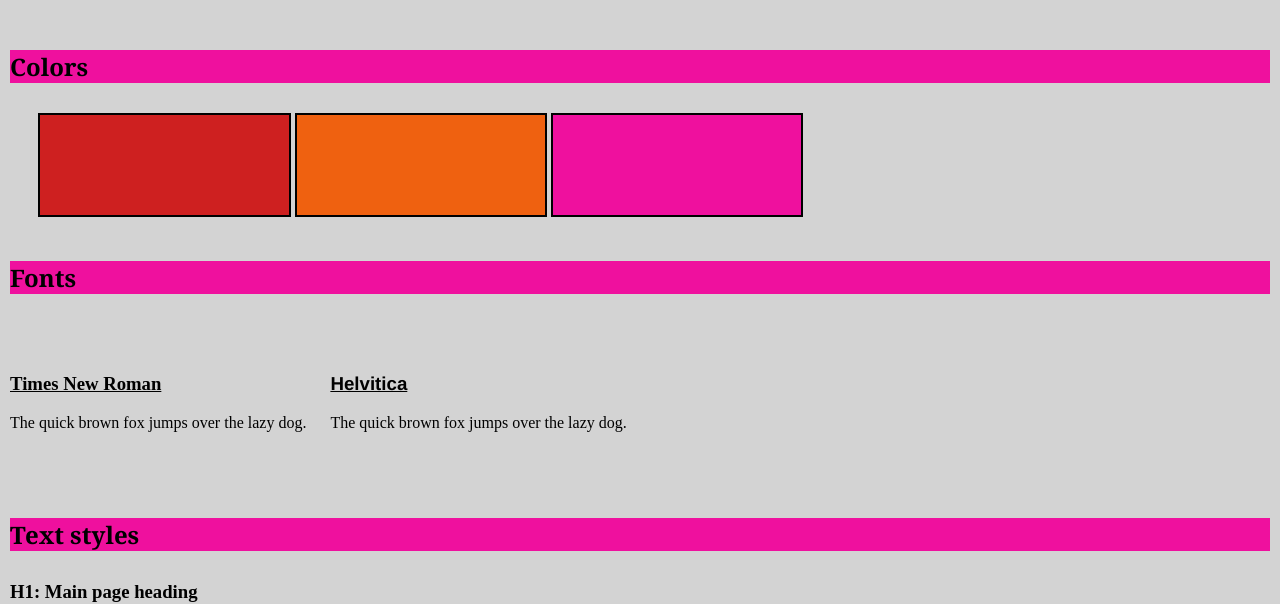
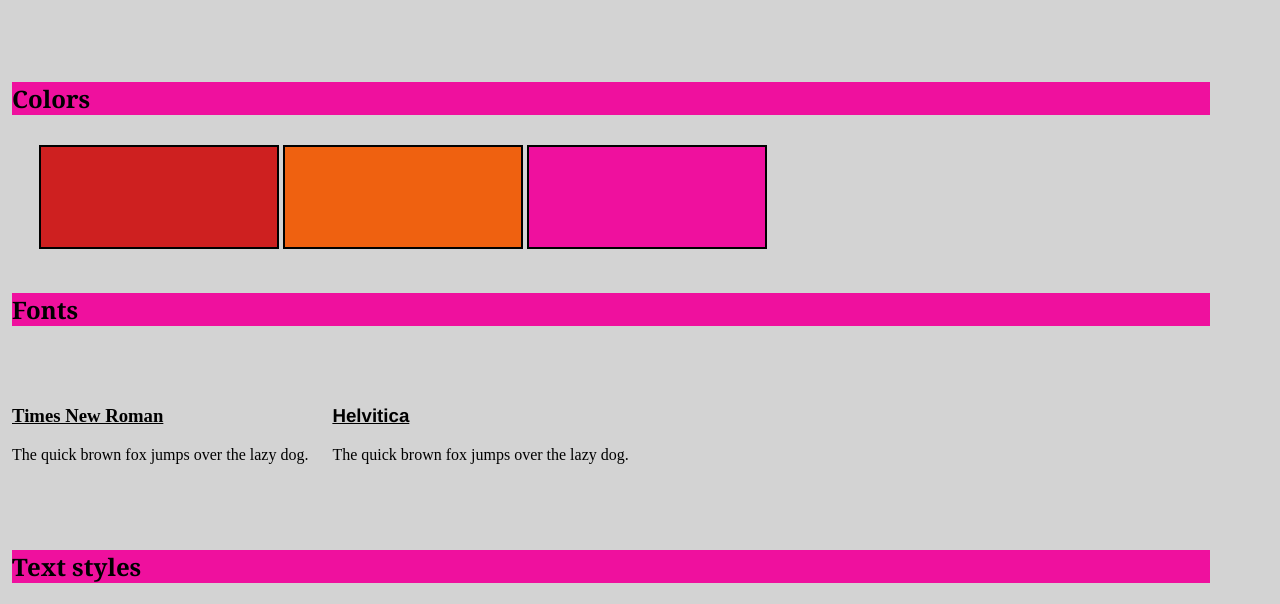
Before and after one commit to Malobeid/Challenge-Project-Build-a-Website-Design-System, a plain HTML site: page index.html in a window 1280 px wide. Shown: the part 216-820 px from the top of the page. Drawn offline with Linux system fonts and the light colour scheme.

Commit message:
fixed the padding around the main section of the website

```diff
--- a/resources/css/styles.css
+++ b/resources/css/styles.css
@@ -125,6 +125,11 @@ nav {
 body{
     margin: auto;
     background-color: lightgrey;
+
+}
+
+main{
+    padding: 2px 60px 2px 2px;
 }
 
 .text-styles-heading {
```
